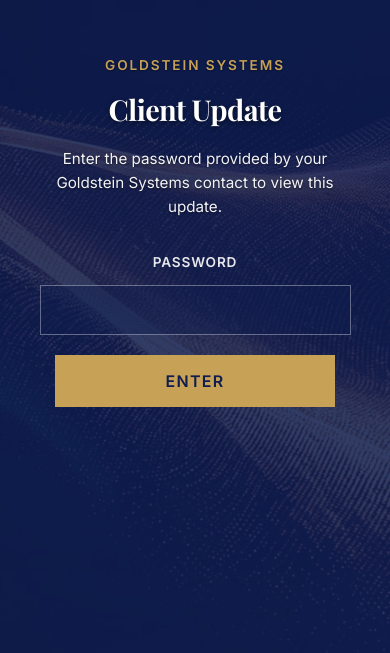
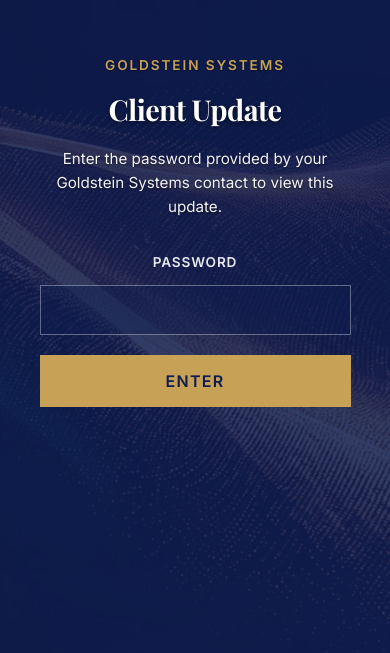
Before and after one commit to goldstein18/goldsteinsystems, a React (Create React App) app: page /update in a window 390 px wide. Shown: the part 191-844 px from the top of the page. Built offline with nearby package versions, Linux system fonts and the light colour scheme; the HTML template or start-up script is replaced by a standard one.

Commit message:
update layout update

```diff
--- a/src/components/Update.css
+++ b/src/components/Update.css
@@ -155,6 +155,7 @@
 
 .update-submit {
   margin-top: 0.5rem;
+  width: 100%;
   background: #c7a256;
   color: #0f1d50;
   font-family: 'Inter', sans-serif;
@@ -165,6 +166,7 @@
   border: none;
   padding: 16px 40px;
   cursor: pointer;
+  box-sizing: border-box;
 }
 
 .update-submit:hover {
@@ -193,9 +195,4 @@
   .update-subtitle {
     font-size: 0.95rem;
   }
-
-  .update-submit {
-    width: 100%;
-    max-width: 280px;
-  }
 }
```
